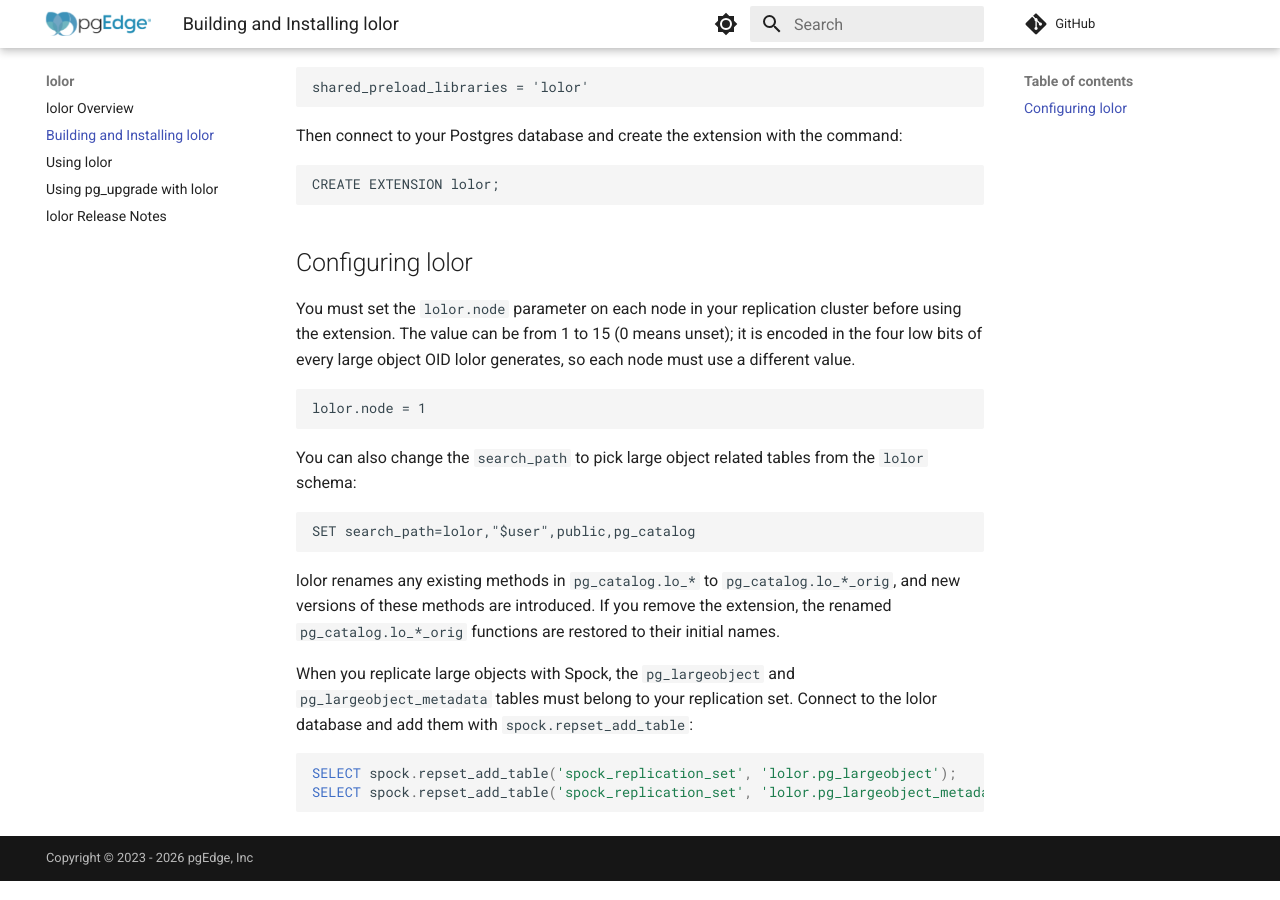
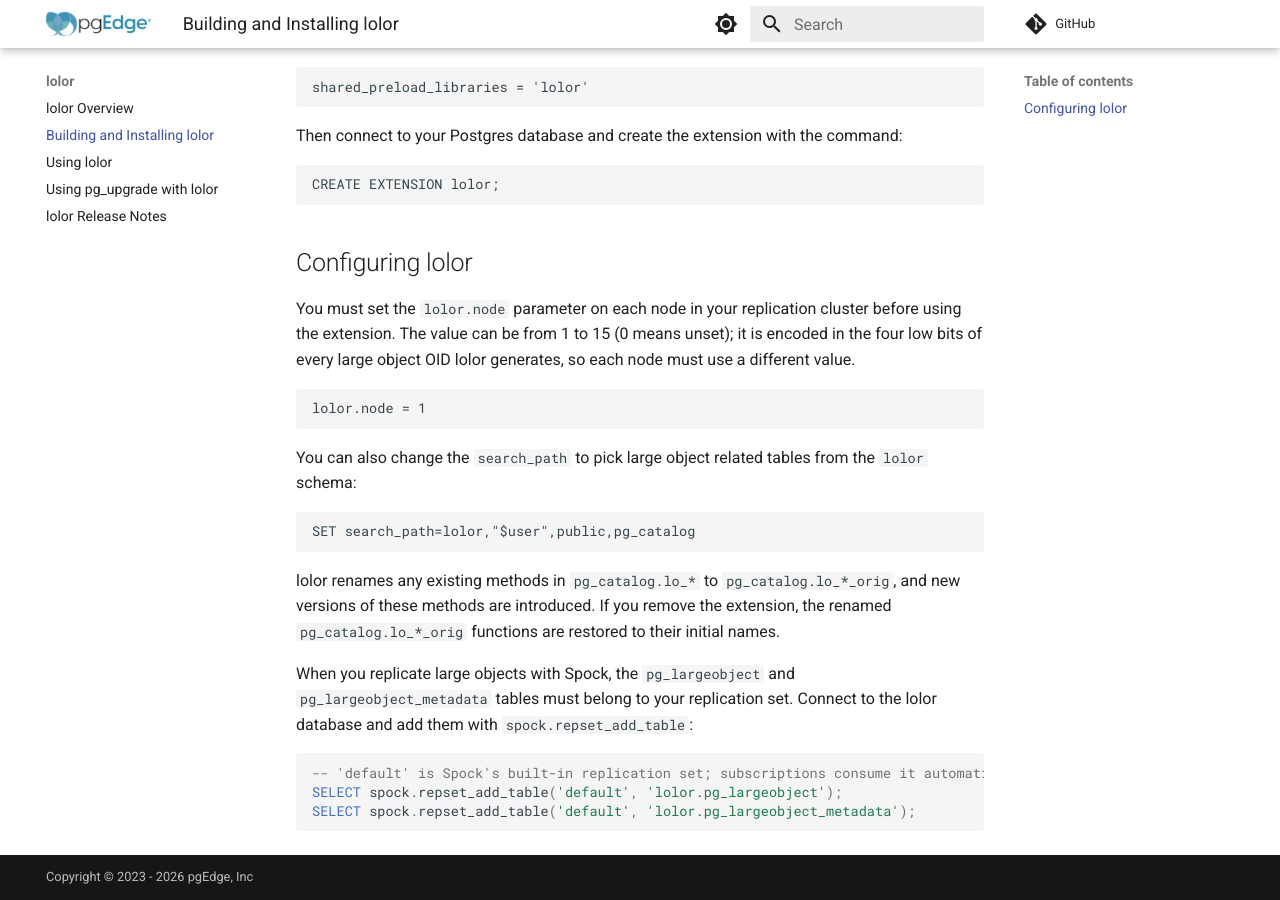
Before and after one commit to pgEdge/lolor, an MkDocs documentation site: the page built from docs/install_configure.md, in a window 1280 px wide and 900 px high, scrolled down 667 px. Built offline with MkDocs 1.6.1 and Material for MkDocs 9.7.7, drawn with Linux system fonts in a browser that asks for light colours; comment, search, counter and statistics services are not loaded.

Commit message:
Add large object tables to default replication set
Updated SQL commands to add large object tables to the default replication set.

````diff
--- a/docs/install_configure.md
+++ b/docs/install_configure.md
@@ -45,6 +45,7 @@
 When you replicate large objects with Spock, the `pg_largeobject` and `pg_largeobject_metadata` tables must belong to your replication set. Connect to the lolor database and add them with `spock.repset_add_table`:
 
 ```sql
-SELECT spock.repset_add_table('spock_replication_set', 'lolor.pg_largeobject');
-SELECT spock.repset_add_table('spock_replication_set', 'lolor.pg_largeobject_metadata');
+-- 'default' is Spock's built-in replication set; subscriptions consume it automatically.
+SELECT spock.repset_add_table('default', 'lolor.pg_largeobject');
+SELECT spock.repset_add_table('default', 'lolor.pg_largeobject_metadata');
 ```
````
